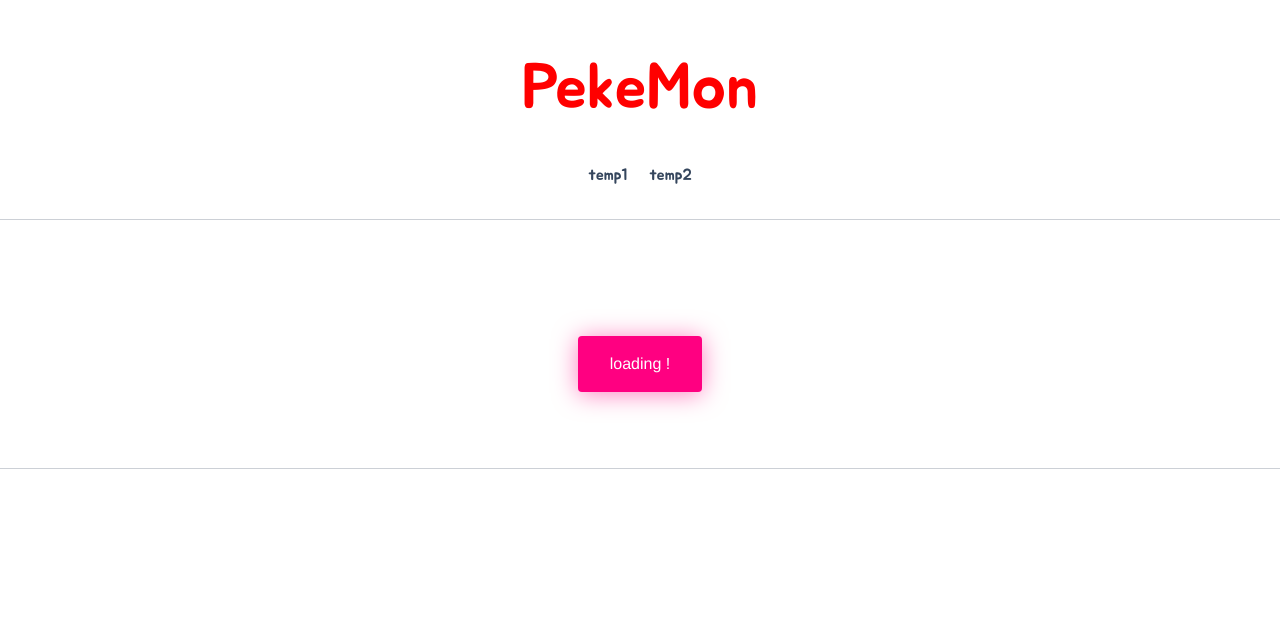
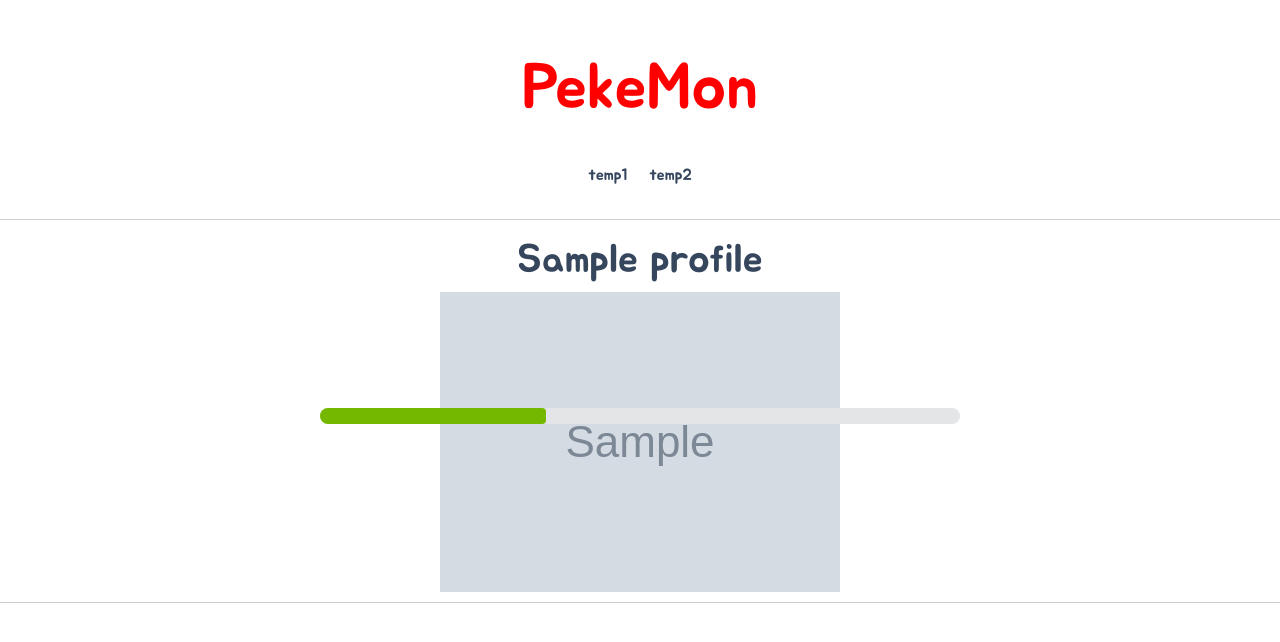
Before and after one commit to codemkim/Web_PET, a Django app: page /FirstService/loading/ in a window 1280 px wide. Shown: the top 642 px of the page. Run offline with Django 3.2, Linux system fonts and the light colour scheme; tables that the repository leaves empty hold one stand-in row (values such as "Sample post"); grey boxes marked "Sample" are stand-in pictures; some libraries are stand-ins or nearby versions.

Commit message:
2021-10-26 web_base 1

```diff
--- a/FirstService/admin.py
+++ b/FirstService/admin.py
@@ -1,3 +1,6 @@
 from django.contrib import admin
 
 # Register your models here.
+from .models import Profile
+
+admin.site.register(Profile)
--- a/FirstService/models.py
+++ b/FirstService/models.py
@@ -1,3 +1,11 @@
 from django.db import models
 
 # Create your models here.
+
+
+class Profile(models.Model):
+    title = models.CharField(max_length=255)
+    image = models.ImageField(upload_to='images/')
+
+    def __str__(self):
+        return self.title
--- a/FirstService/templates/home.html
+++ b/FirstService/templates/home.html
@@ -4,7 +4,7 @@
 
         <button style="text-align: center;" class="bubbly-button"
         onclick = "setTimeout(function() {
-            location.href = '{% url 'FirstService:loading' %}'}, 500)">
+            location.href = '{% url 'FirstService:upload' %}'}, 500)">
         Start !
         </button>
 
--- a/FirstService/templates/loading.html
+++ b/FirstService/templates/loading.html
@@ -1,7 +1,15 @@
 {% extends 'base.html' %}
 
 {% block content %}
+    {% for file in profile %}
+        <h1>{{ file.title }}</h1>
+        <img src="{{ file.image }}">
+    {% endfor %}
 
-        <button style="text-align: center;" class="bubbly-button">loading !</button>
+    <div class="progress-bar" style="margin-top:1rem;">
+        <span class="bar">
+            <span class="progress"></span>
+        </span>
+    </div>
 
 {% endblock content %}
--- a/FirstService/urls.py
+++ b/FirstService/urls.py
@@ -7,6 +7,7 @@ app_name = 'FirstService'
 urlpatterns = [
     path('home/', views.home, name='home'),
     path('upload/', views.upload, name='upload'),
+    path('upload_create', views.upload_create, name='upload_create'),
     path('loading/', views.loading, name='loading'),
     path('result/', views.result, name='result'),
 ]
--- a/FirstService/views.py
+++ b/FirstService/views.py
@@ -1,6 +1,8 @@
-from django.shortcuts import render
+from django.shortcuts import render, redirect
 
 # Create your views here.
+from FirstService.models import Profile
+
 
 def home(request):
 
@@ -10,9 +12,20 @@ def upload(request):
 
     return render(request, 'upload.html')
 
+def upload_create(request):
+    form=Profile()
+    form.title=request.POST['title']
+    try:
+        form.image=request.FILES['image']
+    except:
+        pass
+    form.save()
+    return redirect('FirstService:loading')
+
+
 def loading(request):
-
-    return render(request, 'loading.html')
+    profile = Profile.objects.all()
+    return render(request, 'loading.html', {'profile':profile})
 
 
 def result(request):
--- a/Web_main/settings.py
+++ b/Web_main/settings.py
@@ -133,6 +133,10 @@ STATICFILES_DIRS =[
     BASE_DIR / "static",
 ]
 
+MEDIA_URL = '/media/'
+
+MEDIA_ROOT = os.path.join(BASE_DIR, 'media')
+
 # Default primary key field type
 # https://docs.djangoproject.com/en/3.2/ref/settings/#default-auto-field
 
--- a/Web_main/urls.py
+++ b/Web_main/urls.py
@@ -13,6 +13,8 @@ Including another URLconf
     1. Import the include() function: from django.urls import include, path
     2. Add a URL to urlpatterns:  path('blog/', include('blog.urls'))
 """
+from django.conf import settings
+from django.conf.urls.static import static
 from django.contrib import admin
 from django.urls import path, include
 
@@ -24,4 +26,4 @@ urlpatterns = [
     path('', views.home, name='home'),
     path('FirstService/', include('FirstService.urls')),
 
-]
+] + static(settings.MEDIA_URL, document_root=settings.MEDIA_ROOT)
--- a/static/base.css
+++ b/static/base.css
@@ -343,7 +343,7 @@ body {
     font-size: 1em;
     padding: 1em 2em;
     margin-top: 100px;
-    margin-bottom: 60px;
+    margin-bottom: 100px;
     -webkit-appearance: none;
     appearance: none;
     background-color: #ff0081;
@@ -442,3 +442,67 @@ a:hover {
     color: gray;
     text-decoration: none;
 }
+
+.inside_hr {
+    height: 350px;
+}
+
+
+ @keyframes loader {
+	 0% {
+		 width: 0;
+	}
+	 20% {
+		 width: 10%;
+	}
+	 25% {
+		 width: 24%;
+	}
+	 43% {
+		 width: 41%;
+	}
+	 56% {
+		 width: 50%;
+	}
+	 66% {
+		 width: 52%;
+	}
+	 71% {
+		 width: 60%;
+	}
+	 75% {
+		 width: 76%;
+	}
+	 94% {
+		 width: 86%;
+	}
+	 100% {
+		 width: 100%;
+	}
+}
+ .progress-bar {
+     background-color: #f6f7fa;
+	 border-radius: 60px;
+	 overflow: hidden;
+	 width: 100%;
+}
+ .progress-bar span {
+	 display: block;
+}
+ .bar {
+	 background: rgba(0, 0, 0, 0.075);
+}
+ .progress {
+	 animation: loader 5s ease infinite;
+	 background: #75b800;
+	 color: #fff;
+	 padding: 5px;
+	 width: 0;
+}
+ .progress-bar {
+	 left: 50%;
+	 max-width: 50%;
+	 position: absolute;
+	 top: 50%;
+	 transform: translate3d(-50%, -50%, 0);
+}
--- a/templates/base.html
+++ b/templates/base.html
@@ -5,16 +5,16 @@
 {% include 'head.html' %}
 
 <body>
-
 {% include 'header.html' %}
 
 <hr>
+<div class="inside_hr">
+    {% block content %}
 
-{% block content %}
-
-{% endblock %}
+    {% endblock %}
     {#    static java link#}
-<script src="{% static 'javascript/allfunc.js' %}"></script>
+    <script src="{% static 'javascript/allfunc.js' %}"></script>
+</div>
 <hr>
 
 </body>
--- a/templates/header.html
+++ b/templates/header.html
@@ -1,7 +1,7 @@
 <div>
     <style type="text/css">
 
-</style>
+    </style>
 
 
     <div style="margin-bottom: 2rem;">
```
Also changed, not shown: FirstService/templates/upload.html (+9 -1 lines), FirstService/migrations/0001_initial.py (added).
